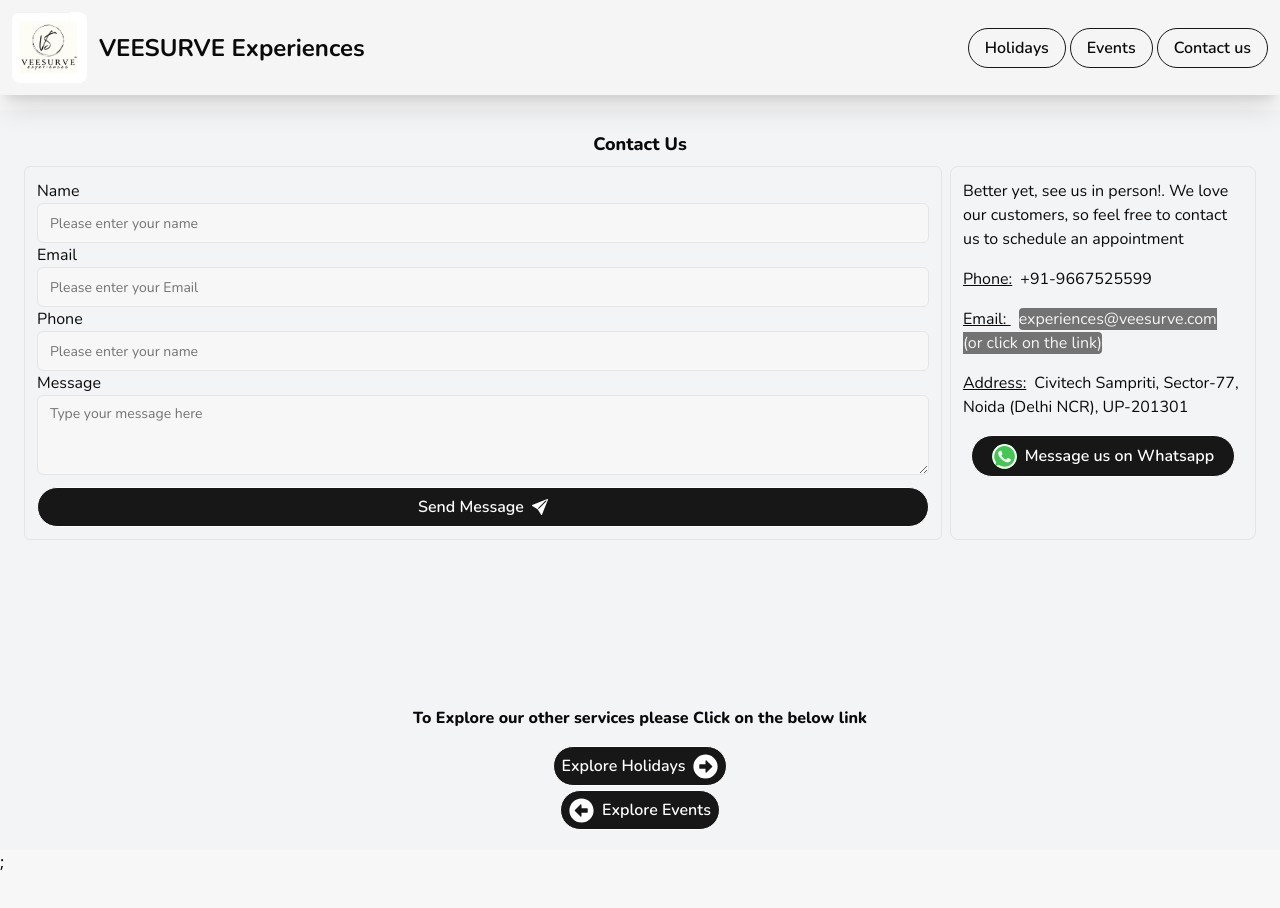
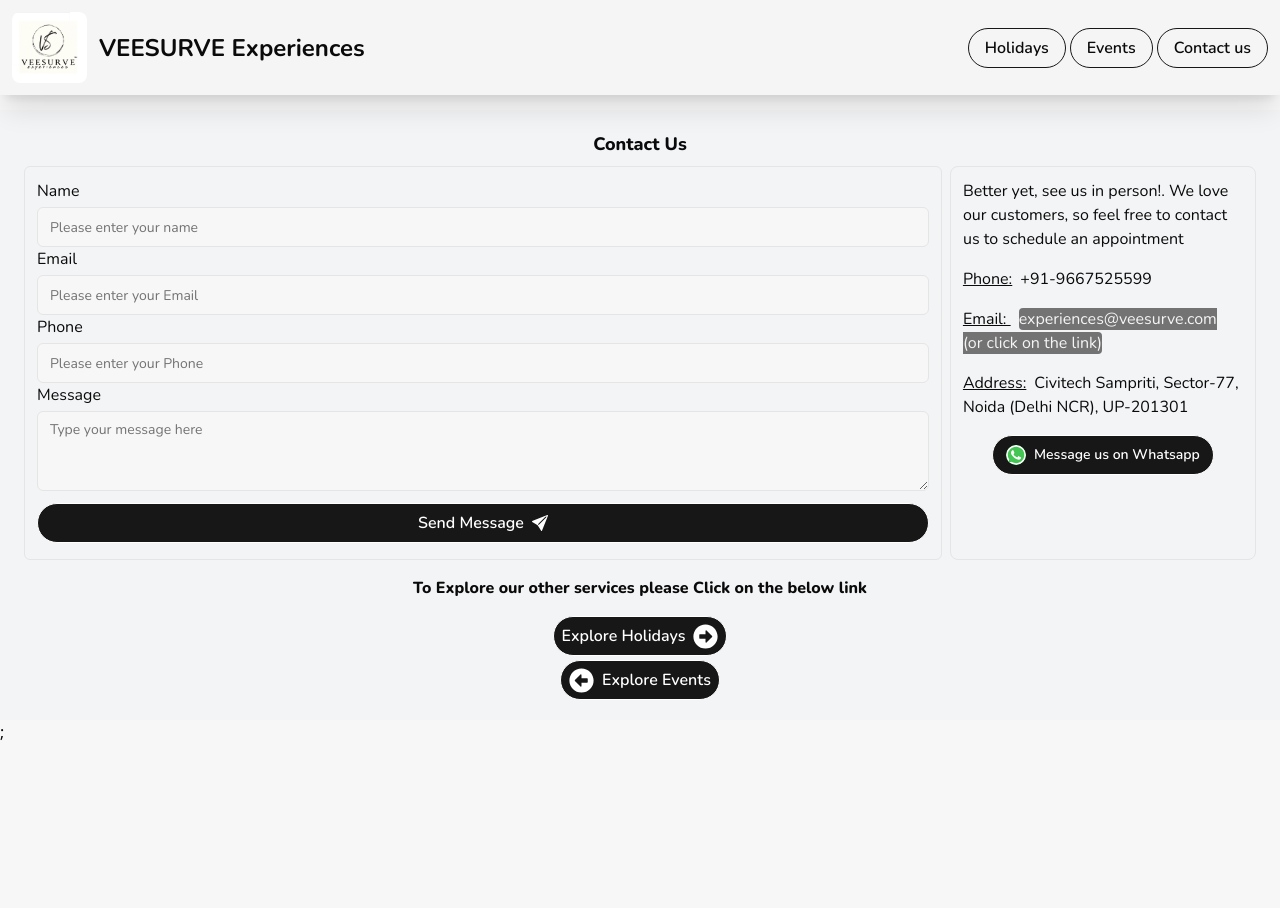
Before and after one commit to veesurve/veesurve-tms, a Next.js app: page /contact in a window 1280 px wide. Built offline with nearby package versions, Linux system fonts and the light colour scheme.

Commit message:
added email from Contact Form

```diff
--- a/app/(marketing)/contact/emailForm.tsx
+++ /dev/null
@@ -1,40 +0,0 @@
-import React, { useRef } from "react";
-import emailjs from "@emailjs/browser";
-
-export const ContactUs = () => {
-	const form = useRef();
-
-	const sendEmail = (e: React.FormEvent<HTMLFormElement>) => {
-		e.preventDefault();
-
-		emailjs
-			.sendForm(
-				process.env.EMAILJS_SERVICE_ID!,
-				"template_cjfne2b",
-				form?.current,
-				{
-					publicKey: "YOUR_PUBLIC_KEY",
-				}
-			)
-			.then(
-				() => {
-					console.log("SUCCESS!");
-				},
-				(error) => {
-					console.log("FAILED...", error.text);
-				}
-			);
-	};
-
-	return (
-		<form ref:HTMLFormElement={form} onSubmit:HTMLFormElement={sendEmail}>
-			<label>Name</label>
-			<input type="text" name="user_name" />
-			<label>Email</label>
-			<input type="email" name="user_email" />
-			<label>Message</label>
-			<textarea name="message" />
-			<input type="submit" value="Send" />
-		</form>
-	);
-};
--- a/app/(marketing)/contact/page.tsx
+++ b/app/(marketing)/contact/page.tsx
@@ -10,8 +10,41 @@
 import { BsFillSendFill } from "react-icons/bs";
 import { ImWhatsapp } from "react-icons/im";
 
+import { FormEvent, useEffect, useState } from "react";
+import emailjs from "@emailjs/browser";
+
 const ContactPage = () => {
 	const router = useRouter();
+	const [nameInput, setNameInput] = useState("");
+	const [emailInput, setEmailInput] = useState("");
+	const [phoneInput, setPhoneInput] = useState(0);
+	const [messageInput, setMessageInput] = useState("");
+
+	const [loading, setLoading] = useState(false);
+
+	useEffect(() => emailjs.init("ZLHwm2yp3LLR7jdVw"), []);
+
+	const handleSubmit = async (e: FormEvent) => {
+		e.preventDefault();
+		const serviceId = "service_zdu7tg3";
+		const templateId = "template_cjfne2b";
+		try {
+			setLoading(true);
+			await emailjs.send(serviceId!, templateId!, {
+				name: nameInput,
+				email: emailInput,
+				phone: phoneInput,
+				message: messageInput,
+			});
+			alert("email successfully sent, We'll get back to you soon ");
+		} catch (error) {
+			console.log(error);
+			setLoading(false);
+		} finally {
+			setLoading(false);
+		}
+	};
+	// console.log(nameInput);
 	return (
 		<>
 			<div className="h-full w-full p-5 bg-gray-100 flex flex-col gap-4 items-center mt-[110px]">
@@ -20,43 +53,69 @@
 
 				<div
 					id="container"
-					className=" w-full h-[70vh] flex gap-2  items-center md:flex-col "
+					className=" w-full h-full  flex gap-2  items-center flex-col flex-1"
 				>
 					<h1 className="font-extrabold text-lg">Contact Us</h1>
-					<div id="container" className="flex flex-row gap-2 w-full px-1">
+					<div
+						id="wrapper"
+						className="flex flex-col md:flex-row gap-2 w-full px-1"
+					>
 						<div
 							id="left"
-							className="w-3/4 p-3 flex flex-col rounded-md border"
+							className=" w-full md:w-3/4 p-3 flex flex-col rounded-md border"
 						>
 							{/* <h1 className="font-semibold">Drop us a Line!</h1> */}
-							<div id="formContainer">
-								<div id="elemContainer">
+							<form id="formContainer" onSubmit={handleSubmit} className="pb-1">
+								<div id="elemContainer" className="flex flex-col gap-1">
 									<label htmlFor="">Name</label>
-									<InputS type="text" placeholder="Please enter your name" />
+									<InputS
+										onChange={(e) => setNameInput(e.target.value)}
+										type="text"
+										placeholder="Please enter your name"
+									/>
 								</div>
-								<div id="elemContainer">
+								<div id="elemContainer" className="flex flex-col gap-1">
 									<label htmlFor="">Email</label>
-									<InputS type="email" placeholder="Please enter your Email" />
+									<InputS
+										onChange={(e) => setEmailInput(e.target.value)}
+										type="email"
+										placeholder="Please enter your Email"
+									/>
 								</div>
-								<div id="elemContainer">
+								<div id="elemContainer" className="flex flex-col gap-1">
 									<label htmlFor="">Phone</label>
-									<InputS type="tel" placeholder="Please enter your name" />
+									<InputS
+										onChange={(e) => setPhoneInput(Number(e.target.value))}
+										type="tel"
+										pattern="[0-9]{10}"
+										maxLength={10}
+										placeholder="Please enter your Phone"
+									/>
 								</div>
-								<div id="elemContainer">
+								<div id="elemContainer" className="flex flex-col gap-1">
 									<label htmlFor="">Message</label>
-									<Textarea placeholder="Type your message here" id="message" />
+									<Textarea
+										placeholder="Type your message here"
+										id="message"
+										onChange={(e) => setMessageInput(e.target.value)}
+									/>
 								</div>
-								<Button className="w-full mt-3 group border hover:border-neutral-900 rounded-full font-semibold text-md hover:bg-neutral-100 bg-neutral-900 text-white border-white p-2">
+								<Button
+									className="w-full mt-3 group border hover:border-neutral-900 rounded-full font-semibold text-md hover:bg-neutral-100 bg-neutral-900 text-white border-white p-2"
+									disabled={loading}
+									type="submit"
+									form="formContainer"
+								>
 									<p className="mr-2 group-hover:text-neutral-900 text-white">
 										Send Message
 									</p>
 									<BsFillSendFill className="group-hover:animate-ping group-hover:text-neutral-900 transition text-white" />
 								</Button>
-							</div>
+							</form>
 						</div>
 						<div
 							id="right"
-							className="w-1/4 p-3 flex flex-col gap-3 border rounded-lg"
+							className="w-full md:w-1/4 p-3 flex flex-col gap-3 border rounded-lg"
 						>
 							<div className="flex flex-col gap-4 ">
 								<p>
@@ -90,9 +149,14 @@
 									</p>
 								</div>
 								<div className="flex flex-row justify-center items-center gap-1">
-									<Button className="group border hover:border-neutral-900 rounded-full font-semibold text-md hover:bg-neutral-100 bg-neutral-900 text-white border-white p-5">
+									<Button
+										className="group border hover:border-neutral-900 rounded-full font-semibold text-md hover:bg-neutral-100 bg-neutral-900 text-white border-white p-[1vw]
+									text-[1vw]
+									sm:text-sm sm:text-wrap
+									"
+									>
 										<ImWhatsapp
-											size={25}
+											size={20}
 											className="group-hover:animate-bounce transition group-hover:text-neutral-900 bg-[#44C554] rounded-full"
 										/>
 										<a
--- a/package.json
+++ b/package.json
@@ -13,6 +13,7 @@
 		"@auth/prisma-adapter": "^1.0.14",
 		"@blocknote/core": "^0.11.0",
 		"@blocknote/react": "^0.11.0",
+		"@emailjs/browser": "^4.1.0",
 		"@next-auth/prisma-adapter": "^1.0.7",
 		"@prisma/client": "^5.9.1",
 		"@radix-ui/react-accordion": "^1.1.2",
```
Also changed, not shown: 1 other file (tests, documents, lock files or other folders).
